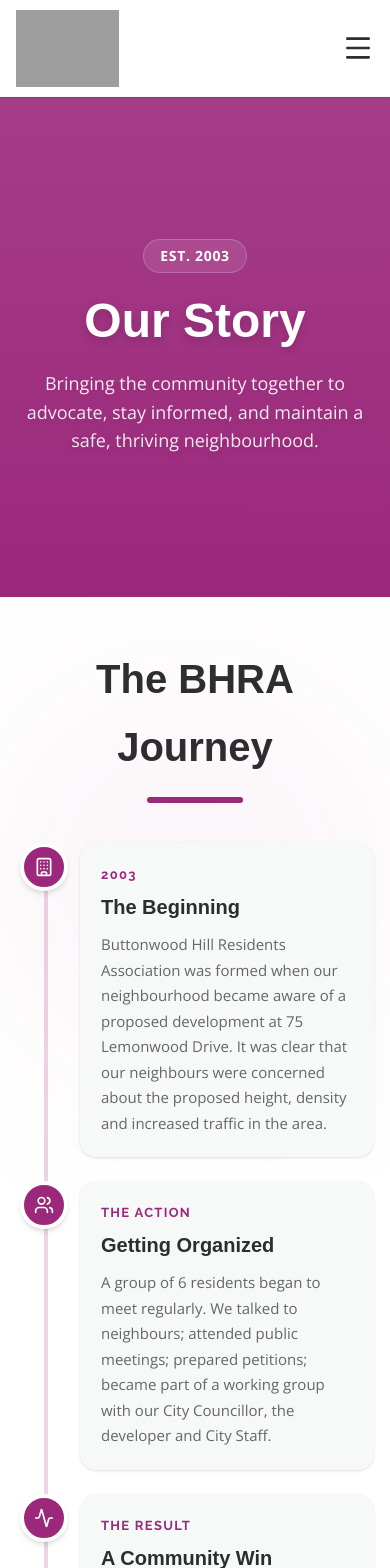
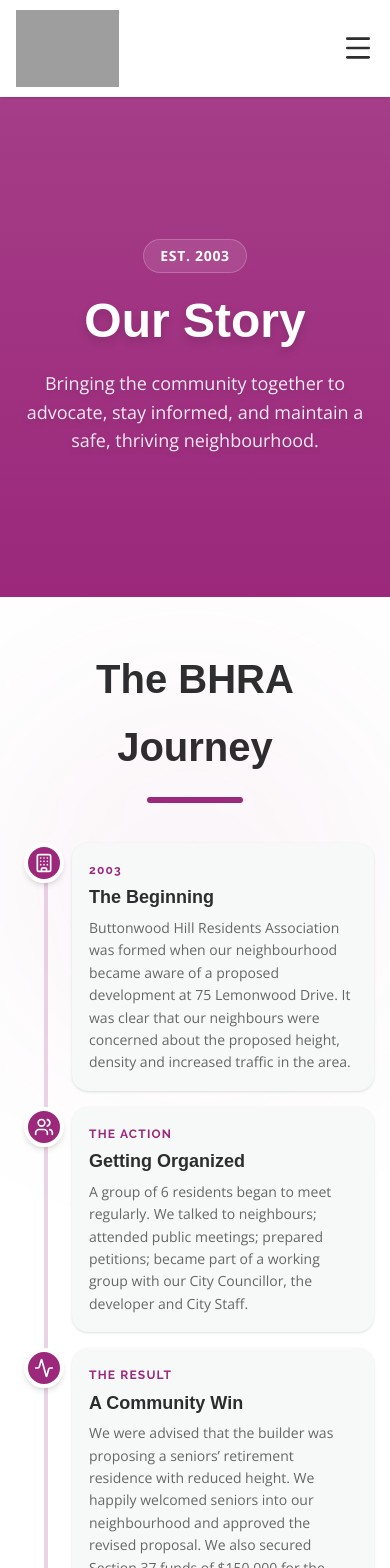
Before and after one commit to PlanetGalactor/BHRA-Website, a Next.js app: page /about in a window 390 px wide. Shown: the top 1568 px of the page. Built offline with nearby package versions, Linux system fonts and the light colour scheme; grey boxes are pictures that could not be loaded; a web font is replaced by a local one.

Commit message:
Mobile responsiveness fixes + Christina centre card

```diff
--- a/app/about/page.tsx
+++ b/app/about/page.tsx
@@ -4,9 +4,9 @@ import { User, Calendar, MapPin, Building, Activity, Users } from "lucide-react"
 
 export default function AboutPage() {
   const team = [
+    { name: "Shabnam Ayough", role: "Executive Member" },
     { name: "Christina Manulak", role: "President" },
     { name: "Ela Tkach", role: "Executive Member" },
-    { name: "Shabnam Ayough", role: "Executive Member" },
     { name: "Pauline Saliba", role: "Executive Member" },
   ];
 
@@ -32,7 +32,7 @@ export default function AboutPage() {
     {
       year: "2017 & Beyond",
       title: "Continued Advocacy",
-      content: "We fought to support the sale of Buttonwood School to the TCDSB and supported Friends of Silver Creek. It was a win/win outcome for both schools! We organise informative, well-attended community meetings for the continued vibrancy of Buttonwood Hill.",
+      content: "We fought to support the sale of Buttonwood School to the TCDSB and supported Friends of Silver Creek. It was a win/win outcome for both schools! We organize informative, well-attended community meetings for the continued vibrancy of Buttonwood Hill.",
       icon: <MapPin className="w-5 h-5 text-white" />
     }
   ];
@@ -79,22 +79,22 @@ export default function AboutPage() {
             {/* Vertical Line */}
             <div className="absolute left-[28px] md:left-1/2 top-0 bottom-0 w-1 bg-primary/20 md:-translate-x-1/2 rounded-full"></div>
 
-            <div className="space-y-6 md:space-y-10">
+            <div className="space-y-4 md:space-y-6">
               {timelineSteps.map((step, index) => {
                 const isEven = index % 2 === 0;
                 return (
                   <div key={index} className={`relative flex items-center md:justify-between flex-col md:flex-row group ${isEven ? 'md:flex-row-reverse' : ''}`}>
                     {/* Center Icon */}
-                    <div className="absolute left-[28px] md:left-1/2 w-12 h-12 bg-primary rounded-full flex items-center justify-center md:-translate-x-1/2 border-4 border-white shadow-md z-10 group-hover:scale-110 group-hover:bg-[#a3107c] transition-all duration-300 -translate-x-[24px]">
+                    <div className="absolute left-[28px] md:left-1/2 w-10 h-10 bg-primary rounded-full flex items-center justify-center md:-translate-x-1/2 border-4 border-white shadow-md z-10 group-hover:scale-110 group-hover:bg-[#a3107c] transition-all duration-300 -translate-x-[20px]">
                       {step.icon}
                     </div>
 
                     {/* Content Card */}
-                    <div className={`w-full md:w-[45%] pl-16 md:pl-0 ${isEven ? 'md:text-left' : 'md:text-right'}`}>
-                      <div className="bg-[#f7f9f9] p-5 rounded-2xl shadow-sm border border-transparent hover:border-primary/20 hover:shadow-xl transition-all duration-300 hover:-translate-y-1">
-                        <span className="text-primary font-ui font-bold uppercase tracking-widest text-[13px] mb-1 block">{step.year}</span>
-                        <h3 className="text-[20px] font-serif font-bold text-[#2c2d2e] mb-2">{step.title}</h3>
-                        <p className="text-[#666666] font-sans text-[15px] leading-[1.7em]">
+                    <div className={`w-full md:w-[45%] pl-14 md:pl-0 ${isEven ? 'md:text-left' : 'md:text-right'}`}>
+                      <div className="bg-[#f7f9f9] p-4 rounded-2xl shadow-sm border border-transparent hover:border-primary/20 hover:shadow-xl transition-all duration-300 hover:-translate-y-1">
+                        <span className="text-primary font-ui font-bold uppercase tracking-widest text-[12px] mb-0.5 block">{step.year}</span>
+                        <h3 className="text-[18px] font-serif font-bold text-[#2c2d2e] mb-1">{step.title}</h3>
+                        <p className="text-[#666666] font-sans text-[14px] leading-[1.6em]">
                           {step.content}
                         </p>
                       </div>
--- a/app/contact/page.tsx
+++ b/app/contact/page.tsx
@@ -3,7 +3,7 @@ export default function ContactPage() {
     <div className="py-20 bg-border/30">
       <div className="max-w-[1080px] mx-auto px-4 sm:px-6 lg:px-8">
         <div className="grid grid-cols-1 lg:grid-cols-2 gap-12">
-          <div>
+          <div className="px-4 sm:px-0">
             <h1 className="text-5xl font-serif font-bold text-primary mb-6">Contact Us</h1>
             <p className="text-xl text-foreground font-ui mb-8">
               Have a question or want to get involved with the Buttonwood Hill Residents Association? Reach out using the form.
--- a/app/get-involved/page.tsx
+++ b/app/get-involved/page.tsx
@@ -11,7 +11,7 @@ export default function GetInvolvedPage() {
             <h1 className="text-[48px] max-md:text-[36px] font-serif font-bold text-primary mb-6">
               Join Our Community
             </h1>
-            <p className="text-[#666666] font-sans text-[18px] leading-[1.8em] mb-10">
+            <p className="text-[#666666] font-sans text-[18px] leading-[1.8em] mb-10 px-4 sm:px-0">
               Buttonwood Hill Residents Association (BHRA) brings the community together to advocate and stay informed about local events and issues impacting our residents, in order to maintain safe and thriving neighbourhoods. Regular meetings are hosted to discuss and stay updated on important community topics. Social events and gatherings with food, live music and other entertainment, are also frequently organized to bring the community together.
             </p>
             <div className="flex flex-col sm:flex-row justify-center items-center gap-6">
--- a/app/layout.tsx
+++ b/app/layout.tsx
@@ -40,7 +40,7 @@ export default function RootLayout({
       <head>
         <link rel="icon" href="/favicon.ico" sizes="any" />
       </head>
-      <body className="min-h-full flex flex-col font-sans bg-background text-foreground">
+      <body className="min-h-full flex flex-col font-sans bg-background text-foreground overflow-x-hidden">
         <Navbar />
         <main className="flex-1 flex flex-col">
           {children}
--- a/app/newsletters/page.tsx
+++ b/app/newsletters/page.tsx
@@ -52,7 +52,7 @@ export default function NewslettersPage() {
                   </p>
 
                   {/* Action Buttons */}
-                  <div className="flex flex-wrap gap-4">
+                  <div className="flex flex-col sm:flex-row gap-4">
                     <a
                       href={newsletter.pdfFile}
                       target="_blank"
--- a/app/page.tsx
+++ b/app/page.tsx
@@ -21,7 +21,7 @@ export default function Home() {
         />
         <div className="absolute inset-0 bg-[rgba(0,0,0,0.55)] z-10"></div>
         <div className="max-w-[1200px] w-full mx-auto px-4 sm:px-6 lg:px-8 relative z-20 text-center flex flex-col items-center py-20">
-          <h1 className="text-5xl md:text-6xl lg:text-[64px] font-bold font-serif text-white mb-6 leading-[1.1] drop-shadow-md">
+          <h1 className="text-[38px] sm:text-5xl md:text-6xl lg:text-[64px] font-bold font-serif text-white mb-6 leading-[1.1] drop-shadow-md">
             Fostering Our Community Together
           </h1>
           <p className="text-lg md:text-[18px] text-white font-sans font-normal mb-10 max-w-3xl mx-auto leading-[1.7em] drop-shadow">
--- a/app/projects/page.tsx
+++ b/app/projects/page.tsx
@@ -37,7 +37,7 @@ export default function ProjectsPage() {
               </div>
             </div>
             <div className="p-8 md:p-12 flex flex-col justify-center flex-grow">
-              <h2 className="text-[32px] font-serif font-bold text-primary mb-4 group-hover:text-[#a3107c] transition-colors">
+              <h2 className="text-[24px] sm:text-[32px] font-serif font-bold text-primary mb-4 group-hover:text-[#a3107c] transition-colors">
                 Buttonwood Park Improvements Project (City of Toronto)
               </h2>
               <p className="text-foreground text-[16px] leading-relaxed mb-8 flex-grow">
```
